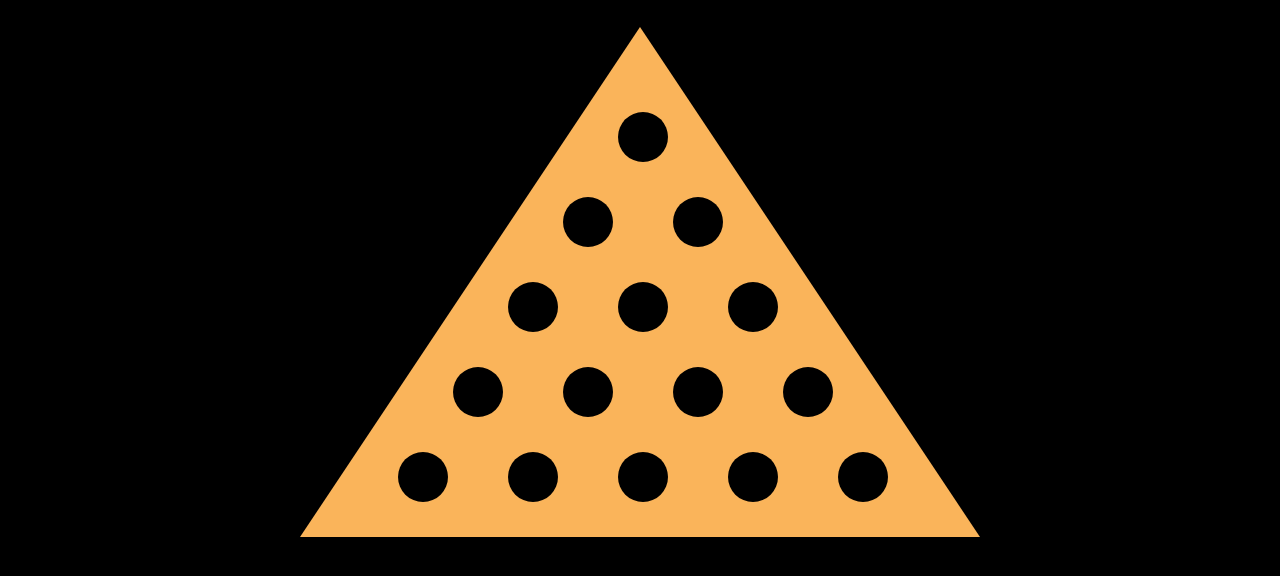
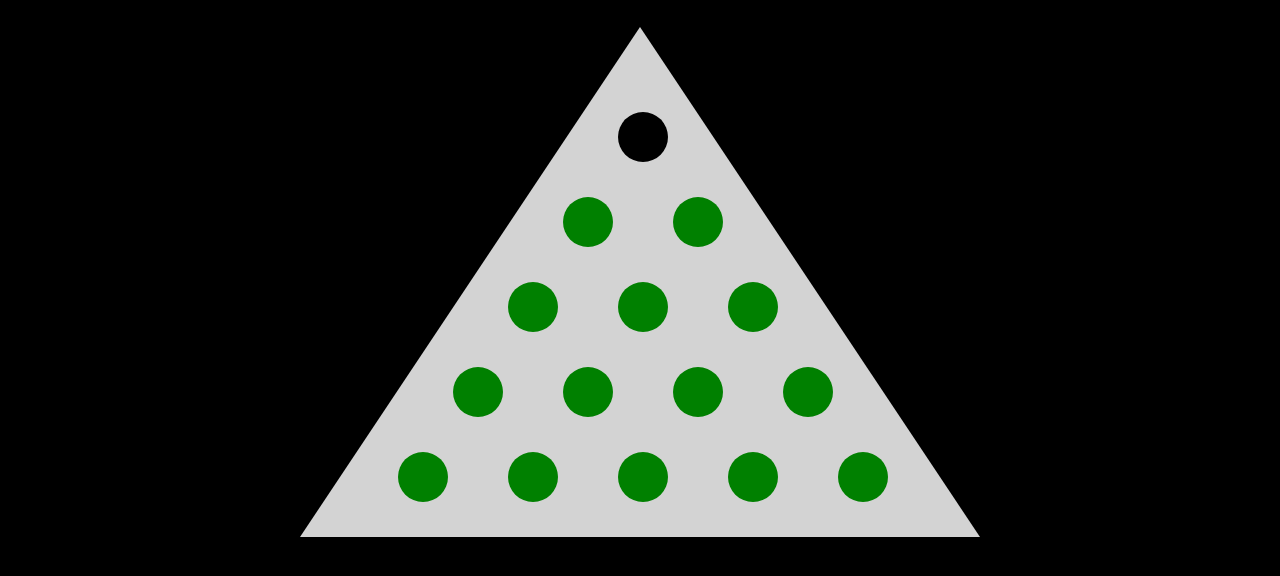
Before and after one commit to nsprenkle/TriangleGame, a plain HTML site: page tri.html in a window 1280 px wide. Shown: the part 134-710 px from the top of the page. Drawn offline with Linux system fonts and the light colour scheme.

Commit message:
changed background triangle color

```diff
--- a/tri.css
+++ b/tri.css
@@ -50,7 +50,7 @@ h1{
   height: 0;
   border-left: 340px solid transparent;
   border-right: 340px solid transparent;
-  border-bottom: 510px solid rgb(250, 180, 90);
+  border-bottom: 510px solid LightGray;
   position: relative;
 }
 
@@ -114,7 +114,7 @@ h1{
     width: 50px;
     display: block;
     border-radius: 50px;
-   background-color: black;
+   background-color: green;
 }
 
 .container3 .circle3 {
@@ -124,7 +124,7 @@ h1{
       width: 50px;
       display: block;
       border-radius: 50px;
-      background-color: black;
+      background-color: green;
   float: left;
 }
 
@@ -135,7 +135,7 @@ h1{
       width: 50px;
       display: block;
       border-radius: 50px;
-      background-color: black;
+      background-color: green;
   float: left;
 }
 
@@ -146,6 +146,6 @@ h1{
   width: 50px;
   display: block;
   border-radius: 50px;
-  background-color: black;
+  background-color: green;
   float: left;
 }
```
